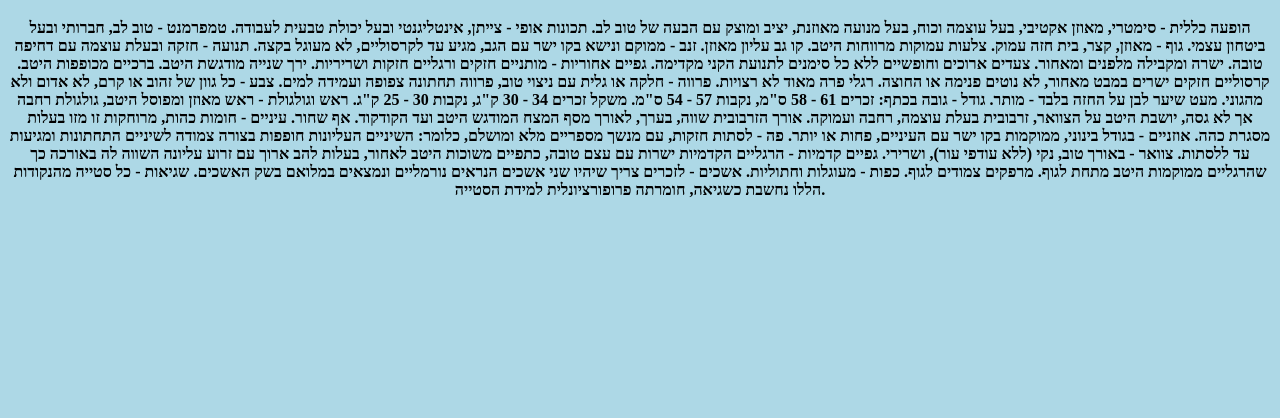
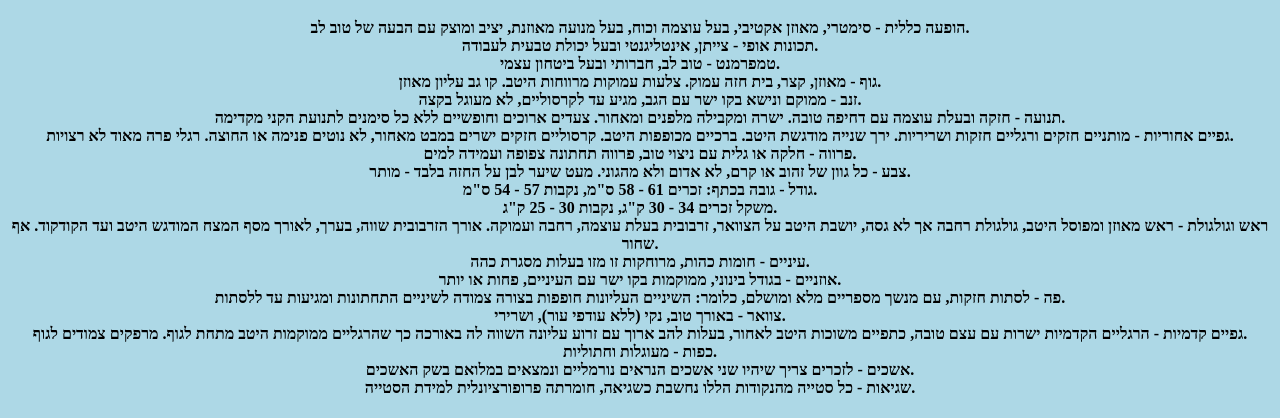
Before and after one commit to LizAmoyal/LizAmoyal, a plain HTML site: page index.html in a window 1280 px wide. Shown: the part 437-855 px from the top of the page. Before the commit the page ends 800 px from the top, so only its background shows below. Drawn offline with Linux system fonts and the light colour scheme.

Commit message:
Update index.html

```diff
--- a/index.html
+++ b/index.html
@@ -21,26 +21,26 @@
 
 <center>
     <h4>
-            הופעה כללית - סימטרי, מאוזן אקטיבי, בעל עוצמה וכוח, בעל מנועה מאוזנת, יציב ומוצק עם הבעה של טוב לב.
-            תכונות אופי - צייתן, אינטליגנטי ובעל יכולת טבעית לעבודה.
-            טמפרמנט - טוב לב, חברותי ובעל ביטחון עצמי.
-            גוף - מאוזן, קצר, בית חזה עמוק. צלעות עמוקות מרווחות היטב. קו גב עליון מאוזן.
-            זנב - ממוקם ונישא בקו ישר עם הגב, מגיע עד לקרסוליים, לא מעוגל בקצה.
-            תנועה - חזקה ובעלת עוצמה עם דחיפה טובה. ישרה ומקבילה מלפנים ומאחור. צעדים ארוכים וחופשיים ללא כל סימנים לתנועת הקני מקדימה.
-            גפיים אחוריות - מותניים חזקים ורגליים חזקות ושריריות. ירך שנייה מודגשת היטב. ברכיים מכופפות היטב. קרסוליים חזקים ישרים במבט מאחור, לא נוטים פנימה או החוצה. רגלי פרה מאוד לא רצויות.
-            פרווה - חלקה או גלית עם ניצוי טוב, פרווה תחתונה צפופה ועמידה למים.
-            צבע - כל גוון של זהוב או קרם, לא אדום ולא מהגוני. מעט שיער לבן על החזה בלבד - מותר.
-            גודל - גובה בכתף: זכרים 61 - 58 ס"מ, נקבות 57 - 54 ס"מ.
-            משקל זכרים 34 - 30 ק"ג, נקבות 30 - 25 ק"ג.
-            ראש וגולגולת - ראש מאוזן ומפוסל היטב, גולגולת רחבה אך לא גסה, יושבת היטב על הצוואר, זרבובית בעלת עוצמה, רחבה ועמוקה. אורך הזרבובית שווה, בערך, לאורך מסף המצח המודגש היטב ועד הקודקוד. אף שחור.
-            עיניים - חומות כהות, מרוחקות זו מזו בעלות מסגרת כהה.
-            אוזניים - בגודל בינוני, ממוקמות בקו ישר עם העיניים, פחות או יותר.
-            פה - לסתות חזקות, עם מנשך מספריים מלא ומושלם, כלומר: השיניים העליונות חופפות בצורה צמודה לשיניים התחתונות ומגיעות עד ללסתות.
-            צוואר - באורך טוב, נקי (ללא עודפי עור), ושרירי.
-            גפיים קדמיות - הרגליים הקדמיות ישרות עם עצם טובה, כתפיים משוכות היטב לאחור, בעלות להב ארוך עם זרוע עליונה השווה לה באורכה כך שהרגליים ממוקמות היטב מתחת לגוף. מרפקים צמודים לגוף.
-            כפות - מעוגלות וחתוליות.
-            אשכים - לזכרים צריך שיהיו שני אשכים הנראים נורמליים ונמצאים במלואם בשק האשכים.
-            שגיאות - כל סטייה מהנקודות הללו נחשבת כשגיאה, חומרתה פרופורציונלית למידת הסטייה.
+            הופעה כללית - סימטרי, מאוזן אקטיבי, בעל עוצמה וכוח, בעל מנועה מאוזנת, יציב ומוצק עם הבעה של טוב לב. <br>
+            תכונות אופי - צייתן, אינטליגנטי ובעל יכולת טבעית לעבודה. <br>
+            טמפרמנט - טוב לב, חברותי ובעל ביטחון עצמי. <br>
+            גוף - מאוזן, קצר, בית חזה עמוק. צלעות עמוקות מרווחות היטב. קו גב עליון מאוזן. <br>
+            זנב - ממוקם ונישא בקו ישר עם הגב, מגיע עד לקרסוליים, לא מעוגל בקצה. <br>
+            תנועה - חזקה ובעלת עוצמה עם דחיפה טובה. ישרה ומקבילה מלפנים ומאחור. צעדים ארוכים וחופשיים ללא כל סימנים לתנועת הקני מקדימה. <br>
+            גפיים אחוריות - מותניים חזקים ורגליים חזקות ושריריות. ירך שנייה מודגשת היטב. ברכיים מכופפות היטב. קרסוליים חזקים ישרים במבט מאחור, לא נוטים פנימה או החוצה. רגלי פרה מאוד לא רצויות. <br>
+            פרווה - חלקה או גלית עם ניצוי טוב, פרווה תחתונה צפופה ועמידה למים. <br>
+            צבע - כל גוון של זהוב או קרם, לא אדום ולא מהגוני. מעט שיער לבן על החזה בלבד - מותר. <br>
+            גודל - גובה בכתף: זכרים 61 - 58 ס"מ, נקבות 57 - 54 ס"מ. <br>
+            משקל זכרים 34 - 30 ק"ג, נקבות 30 - 25 ק"ג. <br>
+            ראש וגולגולת - ראש מאוזן ומפוסל היטב, גולגולת רחבה אך לא גסה, יושבת היטב על הצוואר, זרבובית בעלת עוצמה, רחבה ועמוקה. אורך הזרבובית שווה, בערך, לאורך מסף המצח המודגש היטב ועד הקודקוד. אף שחור. <br>
+            עיניים - חומות כהות, מרוחקות זו מזו בעלות מסגרת כהה.<br>
+            אוזניים - בגודל בינוני, ממוקמות בקו ישר עם העיניים, פחות או יותר. <br>
+            פה - לסתות חזקות, עם מנשך מספריים מלא ומושלם, כלומר: השיניים העליונות חופפות בצורה צמודה לשיניים התחתונות ומגיעות עד ללסתות. <br>
+            צוואר - באורך טוב, נקי (ללא עודפי עור), ושרירי.<br>
+            גפיים קדמיות - הרגליים הקדמיות ישרות עם עצם טובה, כתפיים משוכות היטב לאחור, בעלות להב ארוך עם זרוע עליונה השווה לה באורכה כך שהרגליים ממוקמות היטב מתחת לגוף. מרפקים צמודים לגוף. <br>
+            כפות - מעוגלות וחתוליות.<br>
+            אשכים - לזכרים צריך שיהיו שני אשכים הנראים נורמליים ונמצאים במלואם בשק האשכים. <br>
+            שגיאות - כל סטייה מהנקודות הללו נחשבת כשגיאה, חומרתה פרופורציונלית למידת הסטייה.<br>
     </h4>
 </center>
 </center>
```
